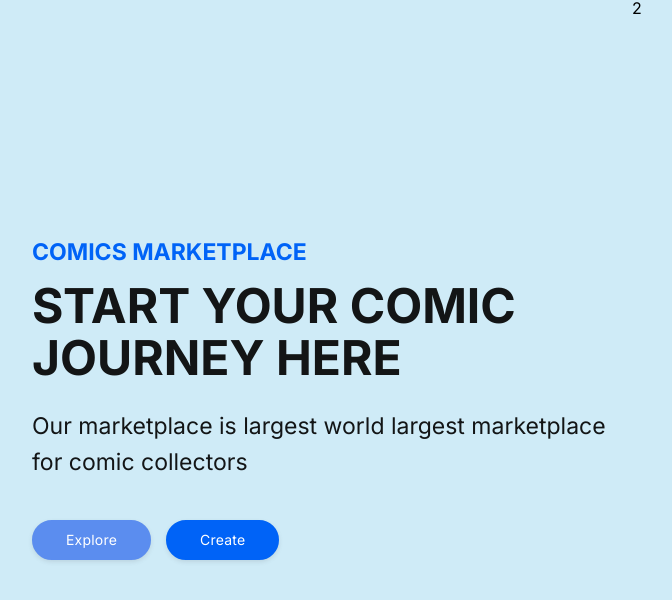
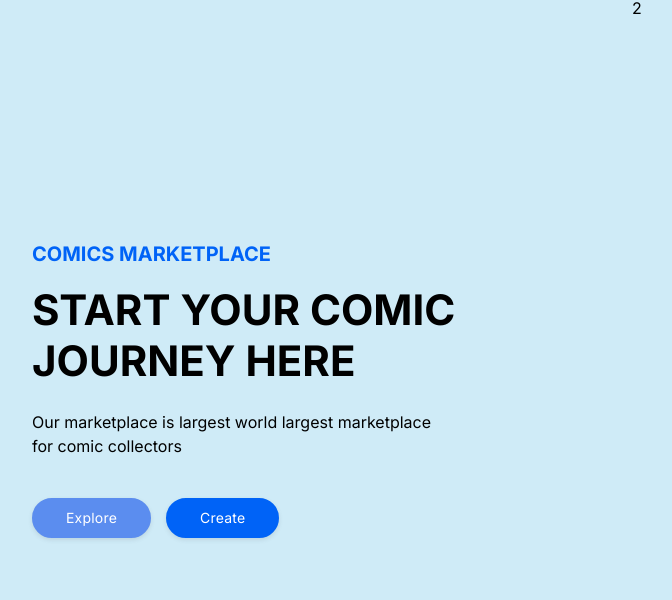
Before and after one commit to mitar-djakovic/ooh-wee, a Next.js app: page / in a window 1280 px wide. Shown: the top 600 px of the page, without its empty margins (8-680 px from the left). Built offline with nearby package versions, Linux system fonts and the light colour scheme.

Commit message:
Typpography have new sizes

```diff
--- a/src/components/Typography/Typography.styled.ts
+++ b/src/components/Typography/Typography.styled.ts
@@ -1,143 +1,45 @@
 import styled from 'styled-components';
 
-import { device } from '../../styles/breakpoints';
-
-type Props = {
-  fontWeight: string;
-};
-
-const Heading1 = styled.h1<Props>`
-  color: ${(props) => props.theme.colors.random.black};
-  font-family: ${(props) => props.theme.fonts.primary};
-  font-weight: ${(props) => props.theme.fontWeight[props.fontWeight]};
-
-  @media only screen and ${device.xs} {
-    font-size: 32px;
-    line-height: 36px;
-  }
-
-  @media only screen and ${device.md} {
-    font-size: 38px;
-    line-height: 44px;
-  }
-
-  @media only screen and ${device.xl} {
-    font-size: 48px;
-    line-height: 52px;
-  }
+const Heading1 = styled.h1`
+  font-size: ${(props) => props.theme.headings.h1.fontSize};
+  line-height: ${(props) => props.theme.headings.h1.lineHeight};
+  font-weight: ${(props) => props.theme.headings.h1.fontWeight};
 `;
 
-const Heading2 = styled.h2<Props>`
-  color: ${(props) => props.theme.colors.random.black};
-  font-family: ${(props) => props.theme.fonts.primary};
-  font-weight: ${(props) => props.theme.fontWeight[props.fontWeight]};
-
-  @media only screen and ${device.xs} {
-    font-size: 29px;
-    line-height: 32px;
-  }
-
-  @media only screen and ${device.md} {
-    font-size: 33px;
-    line-height: 36px;
-  }
-
-  @media only screen and ${device.xl} {
-    font-size: 40px;
-    line-height: 44px;
-  }
+const Heading2 = styled.h2`
+  font-size: ${(props) => props.theme.headings.h2.fontSize};
+  line-height: ${(props) => props.theme.headings.h2.lineHeight};
+  font-weight: ${(props) => props.theme.headings.h2.fontWeight};
 `;
 
-const Heading3 = styled.h3<Props>`
-  color: ${(props) => props.theme.colors.random.black};
-  font-family: ${(props) => props.theme.fonts.primary};
-  font-weight: ${(props) => props.theme.fontWeight[props.fontWeight]};
-
-  @media only screen and ${device.xs} {
-    font-size: 26px;
-    line-height: 32px;
-  }
-
-  @media only screen and ${device.md} {
-    font-size: 28px;
-    line-height: 32px;
-  }
-
-  @media only screen and ${device.xl} {
-    font-size: 33px;
-    line-height: 36px;
-  }
+const Heading3 = styled.h3`
+  font-size: ${(props) => props.theme.headings.h3.fontSize};
+  line-height: ${(props) => props.theme.headings.h3.lineHeight};
+  font-weight: ${(props) => props.theme.headings.h3.fontWeight};
 `;
 
-const Heading4 = styled.h4<Props>`
-  color: ${(props) => props.theme.colors.random.black};
-  font-family: ${(props) => props.theme.fonts.primary};
-  font-weight: ${(props) => props.theme.fontWeight[props.fontWeight]};
-
-  @media only screen and ${device.xs} {
-    font-size: 23px;
-    line-height: 24px;
-  }
-
-  @media only screen and ${device.md} {
-    font-size: 24px;
-    line-height: 28px;
-  }
-
-  @media only screen and ${device.xl} {
-    font-size: 28px;
-    line-height: 32px;
-  }
+const Heading4 = styled.h4`
+  font-size: ${(props) => props.theme.headings.h4.fontSize};
+  line-height: ${(props) => props.theme.headings.h4.lineHeight};
+  font-weight: ${(props) => props.theme.headings.h4.fontWeight};
 `;
 
-const Heading5 = styled.h5<Props>`
-  color: ${(props) => props.theme.colors.random.black};
-  font-family: ${(props) => props.theme.fonts.primary};
-  font-weight: ${(props) => props.theme.fontWeight[props.fontWeight]};
-
-  @media only screen and ${device.xs} {
-    font-size: 20px;
-    line-height: 24px;
-  }
-
-  @media only screen and ${device.md} {
-    font-size: 21px;
-    line-height: 24px;
-  }
-
-  @media only screen and ${device.xl} {
-    font-size: 23px;
-    line-height: 24px;
-  }
+const Heading5 = styled.h5`
+  font-size: ${(props) => props.theme.headings.h5.fontSize};
+  line-height: ${(props) => props.theme.headings.h5.lineHeight};
+  font-weight: ${(props) => props.theme.headings.h5.fontWeight};
 `;
 
-const Heading6 = styled.h6<Props>`
-  color: ${(props) => props.theme.colors.random.black};
-  font-family: ${(props) => props.theme.fonts.primary};
-  font-weight: ${(props) => props.theme.fontWeight[props.fontWeight]};
-  font-size: 18px;
-  line-height: 20px;
+const Heading6 = styled.h6`
+  font-size: ${(props) => props.theme.headings.h6.fontSize};
+  line-height: ${(props) => props.theme.headings.h6.lineHeight};
+  font-weight: ${(props) => props.theme.headings.h6.fontWeight};
 `;
 
-const Paragraph = styled.p<Props>`
-  color: ${(props) => props.theme.colors.random.black};
-  font-family: ${(props) => props.theme.fonts.primary};
-  font-weight: ${(props) => props.theme.fontWeight[props.fontWeight]};
-
-  @media only screen and ${device.xs} {
-    font-size: 20px;
-    line-height: 28px;
-  }
-
-  @media only screen and ${device.md} {
-    font-size: 21px;
-    line-height: 32px;
-  }
-
-  @media only screen and ${device.xl} {
-    font-size: 23px;
-    line-height: 36px;
-  }
+const Paragraph = styled.p`
+  font-size: ${(props) => props.theme.paragraphs.big.fontSize};
+  line-height: ${(props) => props.theme.paragraphs.big.lineHeight};
+  font-weight: ${(props) => props.theme.paragraphs.big.fontWeight};
 `;
 
 export {
--- a/src/components/Typography/index.tsx
+++ b/src/components/Typography/index.tsx
@@ -11,64 +11,29 @@ import {
 } from './Typography.styled';
 
 type Variant = 'h1' | 'h2' | 'h3' | 'h4' | 'h5' | 'h6' | 'p';
-type FontWeight = 'light' | 'regular' | 'bold';
 
 interface TypographyProp {
   variant: Variant;
   children: ReactNode;
-  fontWeight?: FontWeight;
   className?: string;
 }
 
-const Typography = ({
-  variant,
-  children,
-  fontWeight = 'regular',
-  className,
-}: TypographyProp) => {
+const Typography = ({ variant, children, className }: TypographyProp) => {
   switch (variant) {
     case 'h1':
-      return (
-        <Heading1 className={className} fontWeight={fontWeight}>
-          {children}
-        </Heading1>
-      );
+      return <Heading1 className={className}>{children}</Heading1>;
     case 'h2':
-      return (
-        <Heading2 className={className} fontWeight={fontWeight}>
-          {children}
-        </Heading2>
-      );
+      return <Heading2 className={className}>{children}</Heading2>;
     case 'h3':
-      return (
-        <Heading3 className={className} fontWeight={fontWeight}>
-          {children}
-        </Heading3>
-      );
+      return <Heading3 className={className}>{children}</Heading3>;
     case 'h4':
-      return (
-        <Heading4 className={className} fontWeight={fontWeight}>
-          {children}
-        </Heading4>
-      );
+      return <Heading4 className={className}>{children}</Heading4>;
     case 'h5':
-      return (
-        <Heading5 className={className} fontWeight={fontWeight}>
-          {children}
-        </Heading5>
-      );
+      return <Heading5 className={className}>{children}</Heading5>;
     case 'h6':
-      return (
-        <Heading6 className={className} fontWeight={fontWeight}>
-          {children}
-        </Heading6>
-      );
+      return <Heading6 className={className}>{children}</Heading6>;
     default:
-      return (
-        <Paragraph className={className} fontWeight={fontWeight}>
-          {children}
-        </Paragraph>
-      );
+      return <Paragraph className={className}>{children}</Paragraph>;
   }
 };
 
--- a/src/pages/index.tsx
+++ b/src/pages/index.tsx
@@ -21,12 +21,8 @@ const HomePage = () => {
       <Container display={'flex'}>
         <ExploreContainer>
           <div>
-            <SubTitle fontWeight={'bold'} variant={'h5'}>
-              Comics marketplace
-            </SubTitle>
-            <Title fontWeight={'bold'} variant={'h1'}>
-              Start your comic journey here
-            </Title>
+            <SubTitle variant={'h5'}>Comics marketplace</SubTitle>
+            <Title variant={'h1'}>Start your comic journey here</Title>
             <Description variant={'p'}>
               Our marketplace is largest world largest marketplace <br /> for
               comic collectors
--- a/src/theme/index.ts
+++ b/src/theme/index.ts
@@ -65,5 +65,54 @@ export const theme = {
   },
   fonts: {
     primary: 'Inter, sans-serif',
+  }, // Design start bellow
+  headings: {
+    h1: {
+      fontSize: '42px',
+      lineHeight: '51px',
+      fontWeight: 800,
+    },
+    h2: {
+      fontSize: '34px',
+      lineHeight: '41px',
+      fontWeight: 800,
+    },
+    h3: {
+      fontSize: '28px',
+      lineHeight: '34px',
+      fontWeight: 800,
+    },
+    h4: {
+      fontSize: '24px',
+      lineHeight: '29px',
+      fontWeight: 800,
+    },
+    h5: {
+      fontSize: '20px',
+      lineHeight: '28px',
+      fontWeight: 800,
+    },
+    h6: {
+      fontSize: '18px',
+      lineHeight: '24px',
+      fontWeight: 800,
+    },
+  },
+  paragraphs: {
+    big: {
+      fontSize: '16px',
+      lineHeight: '24px',
+      fontWeight: 400,
+    },
+    medium: {
+      fontSize: '14px',
+      lineHeight: '21px',
+      fontWeight: 400,
+    },
+    small: {
+      fontSize: '12px',
+      lineHeight: '18px',
+      fontWeight: 400,
+    },
   },
 };
```
